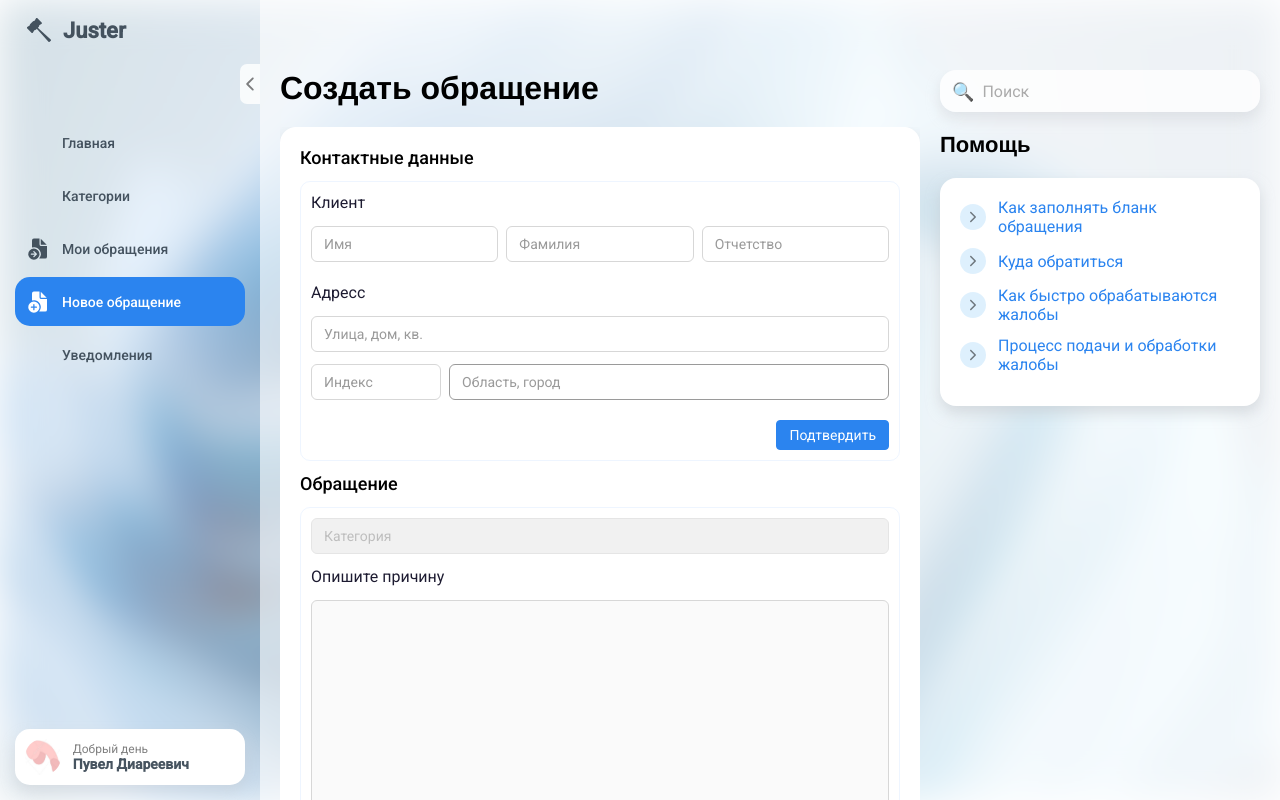
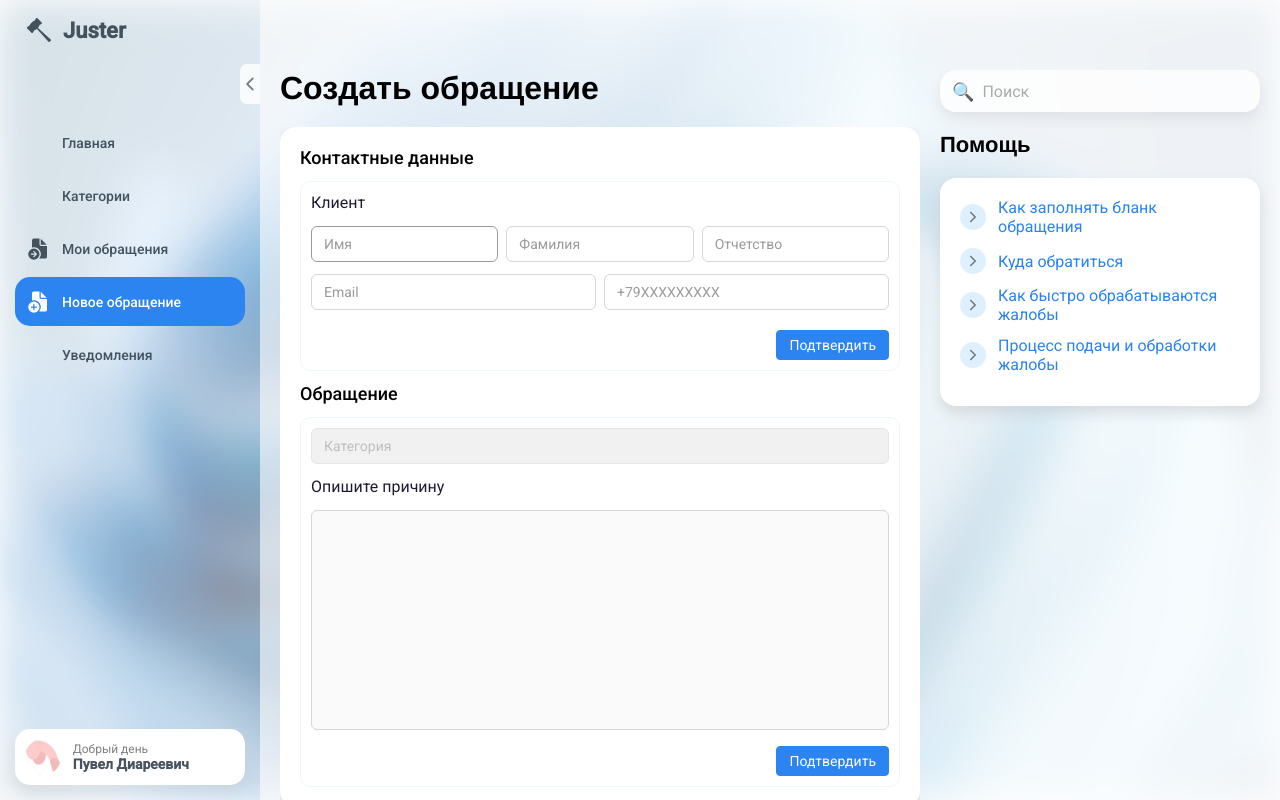
Before and after one commit to ivanklak/legal-aid-app, a React (Create React App) app: page /newRequest in a window 1280 px wide. Built offline with nearby package versions, Linux system fonts and the light colour scheme; some icons are missing; a web font is replaced by a local one.

Commit message:
убрал адрес и добавил инпуты email и телефона

```diff
--- a/src/newRequest/clientNameData/ClientNameData.module.sass
+++ b/src/newRequest/clientNameData/ClientNameData.module.sass
@@ -4,11 +4,21 @@
   border: 1px solid rgba(222, 236, 255, 0.5)
 
   .clientInfo
-    display: flex
     margin-bottom: 20px
 
-    & > div:not(:first-child)
-      margin-left: 8px
+    .nameBlock
+      display: flex
+      margin-bottom: 12px
+
+      & > div:not(:first-child)
+        margin-left: 8px
+
+    .emailBlock
+      display: flex
+      justify-content: space-between
+
+      & > div:not(:first-child)
+        margin-left: 8px
 
   .addressBlock
     margin-bottom: 20px
--- a/src/newRequest/clientNameData/ClientNameData.tsx
+++ b/src/newRequest/clientNameData/ClientNameData.tsx
@@ -7,9 +7,8 @@ enum ClientField {
     FirstName,
     LastName ,
     FathersName,
-    AddressStreet,
-    AddressIndex,
-    AddressCity
+    Email,
+    Phone
 }
 
 interface ClientNameDataProps {
@@ -21,9 +20,8 @@ const ClientNameData: FC<ClientNameDataProps> = ({ onSubmitForm }) => {
     const [lastName, setLastName] = useState<string>(null);
     const [fathersName, setFathersName] = useState<string>(null);
 
-    const [street, setStreet] = useState<string>(null);
-    const [index, setIndex] = useState<string>(null);
-    const [city, setCity] = useState<string>(null);
+    const [email, setEmail] = useState<string>(null);
+    const [phone, setPhone] = useState<string>(null);
 
     const [success, setSuccess] = useState<boolean>(false);
     const [error, setError] = useState<string>(null);
@@ -31,6 +29,7 @@ const ClientNameData: FC<ClientNameDataProps> = ({ onSubmitForm }) => {
     const changeHandle = (field: ClientField, value: string) => {
         setSuccess(false);
         setError(null);
+        onSubmitForm(false);
 
         switch (field) {
             case ClientField.FirstName: {
@@ -45,31 +44,47 @@ const ClientNameData: FC<ClientNameDataProps> = ({ onSubmitForm }) => {
                 setFathersName(value);
                 return;
             }
-            case ClientField.AddressStreet: {
-                setStreet(value);
+            case ClientField.Email: {
+                setEmail(value);
                 return;
             }
-            case ClientField.AddressIndex: {
-                setIndex(value);
-                return;
-            }
-            case ClientField.AddressCity: {
-                setCity(value);
+            case ClientField.Phone: {
+                setPhone(value);
                 return;
             }
         }
     }
 
+    const checkPhone = useCallback((): boolean => {
+        if (phone && !!phone.length) {
+            const str = phone.replace('+', '');
+
+            if (str.length !== 11) return false;
+            return !isNaN(Number(str));
+        }
+        return false
+    }, [phone])
+
     const submitHandle = useCallback(() => {
-        if (!!firstName && !!lastName && !!street && !!index && !!city) {
+        const phoneCorrect = checkPhone();
+        const isValidEmail = /^.+@.+\..+$/.test(email);
+
+        if (!phoneCorrect || !isValidEmail) {
+            setSuccess(false);
+            setError('Неправильный телефон или email.')
+            onSubmitForm(false);
+            return;
+        }
+
+        if (!!firstName && !!lastName && !!email && !!phone) {
             setSuccess(true);
             onSubmitForm(true);
         } else {
             setSuccess(false);
-            setError('Пожалуйста заполните все поля')
+            setError('Пожалуйста заполните все поля.')
             onSubmitForm(false);
         }
-    }, [firstName, lastName, street, index, city, onSubmitForm])
+    }, [checkPhone, firstName, lastName, email, phone, onSubmitForm])
 
     return (
         <>
@@ -80,6 +95,7 @@ const ClientNameData: FC<ClientNameDataProps> = ({ onSubmitForm }) => {
             )}>
                 <div className={styles.subTitle}>Клиент</div>
                 <div className={styles.clientInfo}>
+                    <div className={styles.nameBlock}>
                         <Input
                             value={firstName}
                             placeholder={'Имя'}
@@ -94,7 +110,6 @@ const ClientNameData: FC<ClientNameDataProps> = ({ onSubmitForm }) => {
                         <Input
                             value={lastName}
                             placeholder={'Фамилия'}
-                        autoFocus
                             tabIndex={0}
                             onChange={(value, event) => changeHandle(ClientField.LastName, value)}
                             error={null}
@@ -105,7 +120,6 @@ const ClientNameData: FC<ClientNameDataProps> = ({ onSubmitForm }) => {
                         <Input
                             value={fathersName}
                             placeholder={'Отчетство'}
-                        autoFocus
                             tabIndex={0}
                             onChange={(value, event) => changeHandle(ClientField.FathersName, value)}
                             error={null}
@@ -114,47 +128,68 @@ const ClientNameData: FC<ClientNameDataProps> = ({ onSubmitForm }) => {
                             disabled={false}
                         />
                     </div>
-                <div className={styles.addressBlock}>
-                    <div className={styles.subTitle}>
-                        Адресс
-                    </div>
+                    <div className={styles.emailBlock}>
                         <Input
-                        value={street}
-                        placeholder={'Улица, дом, кв.'}
-                        autoFocus
+                            value={email}
+                            placeholder={'Email'}
                             tabIndex={0}
-                        onChange={(value, event) => changeHandle(ClientField.AddressStreet, value)}
+                            onChange={(value, event) => changeHandle(ClientField.Email, value)}
                             error={null}
                             size={InputSize.Medium}
-                        name={'client_address_street'}
-                        disabled={false}
-                    />
-                    <div className={styles.address}>
-                        <Input
-                            className={styles.customInput}
-                            value={index}
-                            placeholder={'Индекс'}
-                            autoFocus
-                            tabIndex={0}
-                            onChange={(value, event) => changeHandle(ClientField.AddressIndex, value)}
-                            error={null}
-                            size={InputSize.Medium}
-                            name={'client_address_index'}
+                            name={'client_email'}
                             disabled={false}
                         />
                         <Input
-                            value={city}
-                            placeholder={'Область, город'}
-                            autoFocus
+                            value={phone}
+                            placeholder={'+79XXXXXXXXX'}
                             tabIndex={0}
-                            onChange={(value, event) => changeHandle(ClientField.AddressCity, value)}
+                            onChange={(value, event) => changeHandle(ClientField.Phone, value)}
                             error={null}
                             size={InputSize.Medium}
-                            name={'client_address_city'}
+                            autoComplete={'tel'}
+                            name={'client_phone'}
                             disabled={false}
                         />
                     </div>
                 </div>
+                {/*<div className={styles.addressBlock}>*/}
+                {/*    <div className={styles.subTitle}>*/}
+                {/*        Адресс*/}
+                {/*    </div>*/}
+                {/*    <Input*/}
+                {/*        value={street}*/}
+                {/*        placeholder={'Улица, дом, кв.'}*/}
+                {/*        tabIndex={0}*/}
+                {/*        onChange={(value, event) => changeHandle(ClientField.AddressStreet, value)}*/}
+                {/*        error={null}*/}
+                {/*        size={InputSize.Medium}*/}
+                {/*        name={'client_address_street'}*/}
+                {/*        disabled={false}*/}
+                {/*    />*/}
+                {/*    <div className={styles.address}>*/}
+                {/*        <Input*/}
+                {/*            className={styles.customInput}*/}
+                {/*            value={index}*/}
+                {/*            placeholder={'Индекс'}*/}
+                {/*            tabIndex={0}*/}
+                {/*            onChange={(value, event) => changeHandle(ClientField.AddressIndex, value)}*/}
+                {/*            error={null}*/}
+                {/*            size={InputSize.Medium}*/}
+                {/*            name={'client_address_index'}*/}
+                {/*            disabled={false}*/}
+                {/*        />*/}
+                {/*        <Input*/}
+                {/*            value={city}*/}
+                {/*            placeholder={'Область, город'}*/}
+                {/*            tabIndex={0}*/}
+                {/*            onChange={(value, event) => changeHandle(ClientField.AddressCity, value)}*/}
+                {/*            error={null}*/}
+                {/*            size={InputSize.Medium}*/}
+                {/*            name={'client_address_city'}*/}
+                {/*            disabled={false}*/}
+                {/*        />*/}
+                {/*    </div>*/}
+                {/*</div>*/}
                 <div className={styles.submitBlock}>
                     <div className={styles.error}>{error}</div>
                     <div
--- a/src/newRequest/clientProblemData/ClientProblem.module.sass
+++ b/src/newRequest/clientProblemData/ClientProblem.module.sass
@@ -17,6 +17,16 @@
       width: 100%
       min-height: 220px
       margin-bottom: 12px
+      color: var(--base-color__black)
+      box-sizing: border-box
+      resize: none
+      padding: 10px 12px
+      font-size: 14px
+      line-height: 18px
+
+      &:focus
+        border: 1px solid #164A88FF
+        outline: none
 
     .submitBlock
       display: flex
```
Also changed, not shown: src/components/input/Input.tsx (+0 -25 lines). Lines whose indentation alone changed are shown as unchanged.
